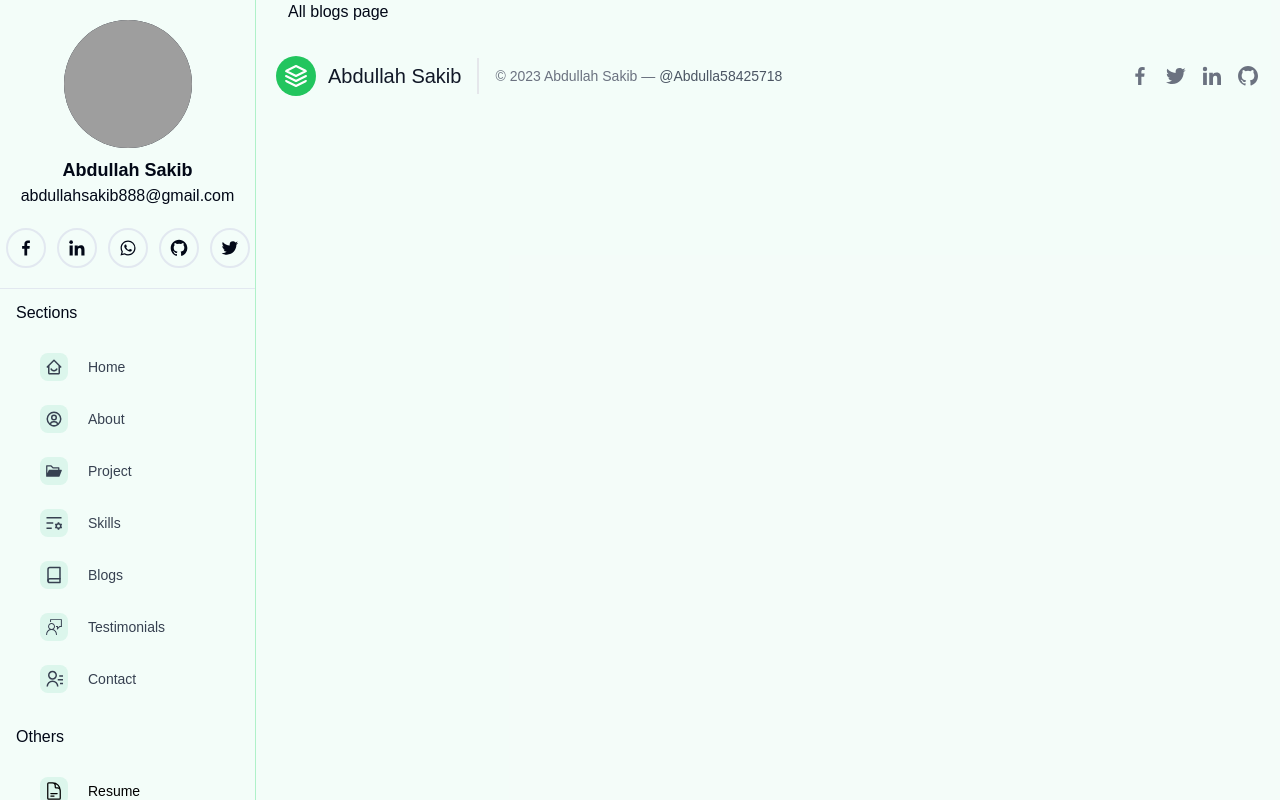
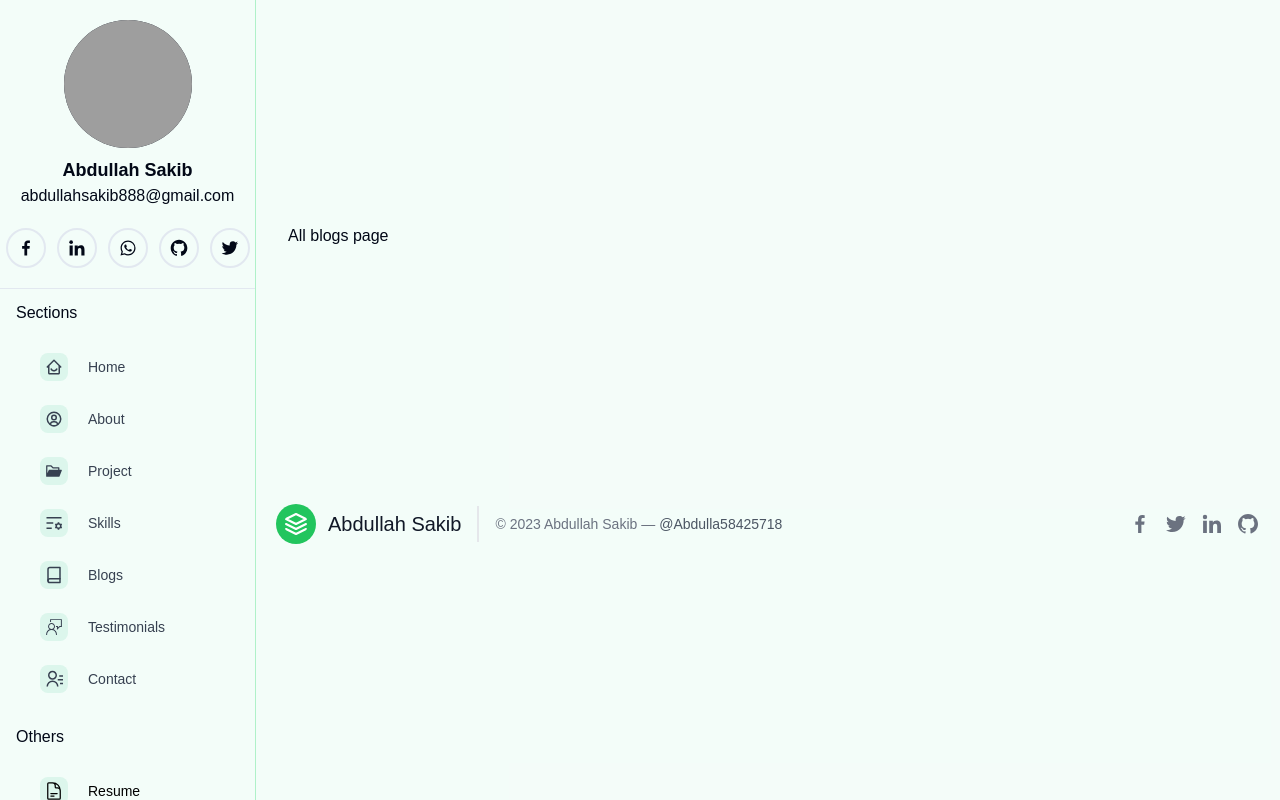
Before and after one commit to Abdullah-Sakib/own-portfolio, a React (Vite) app: page /blogs in a window 1280 px wide. Built offline with nearby package versions, Linux system fonts and the light colour scheme; grey boxes are pictures that could not be loaded; a web font is replaced by a local one.

Commit message:
fix: fixed the resume and blogs routes activation issue

```diff
--- a/src/layout/sidebar.tsx
+++ b/src/layout/sidebar.tsx
@@ -28,6 +28,8 @@ const Sidebar = () => {
     "blog",
     "testimonials",
     "contact",
+    "blogs",
+    "resume",
   ];
 
   let activeSection = ScrollSpy(targetIds);
--- a/src/pageSections/blogs/blogs.tsx
+++ b/src/pageSections/blogs/blogs.tsx
@@ -1,6 +1,6 @@
 const AllBlogs = () => {
   return (
-    <div>
+    <div id="blogs" className="py-56">
       <h1>All blogs page</h1>
     </div>
   );
--- a/src/pageSections/resume/resume.tsx
+++ b/src/pageSections/resume/resume.tsx
@@ -1,6 +1,6 @@
 const Resume = () => {
   return (
-    <div className="relative">
+    <div id="resume" className="relative">
       <button className="h-10 w-10 flex justify-center items-center bg-emerald-500 dark:bg-primary rounded-full cursor-pointer animate-bounce fixed top-7 sm:top-14 md:top-16 right-5 sm:right-14 md:right-24 2xl:right-56">
         <svg
           stroke="currentColor"
```
